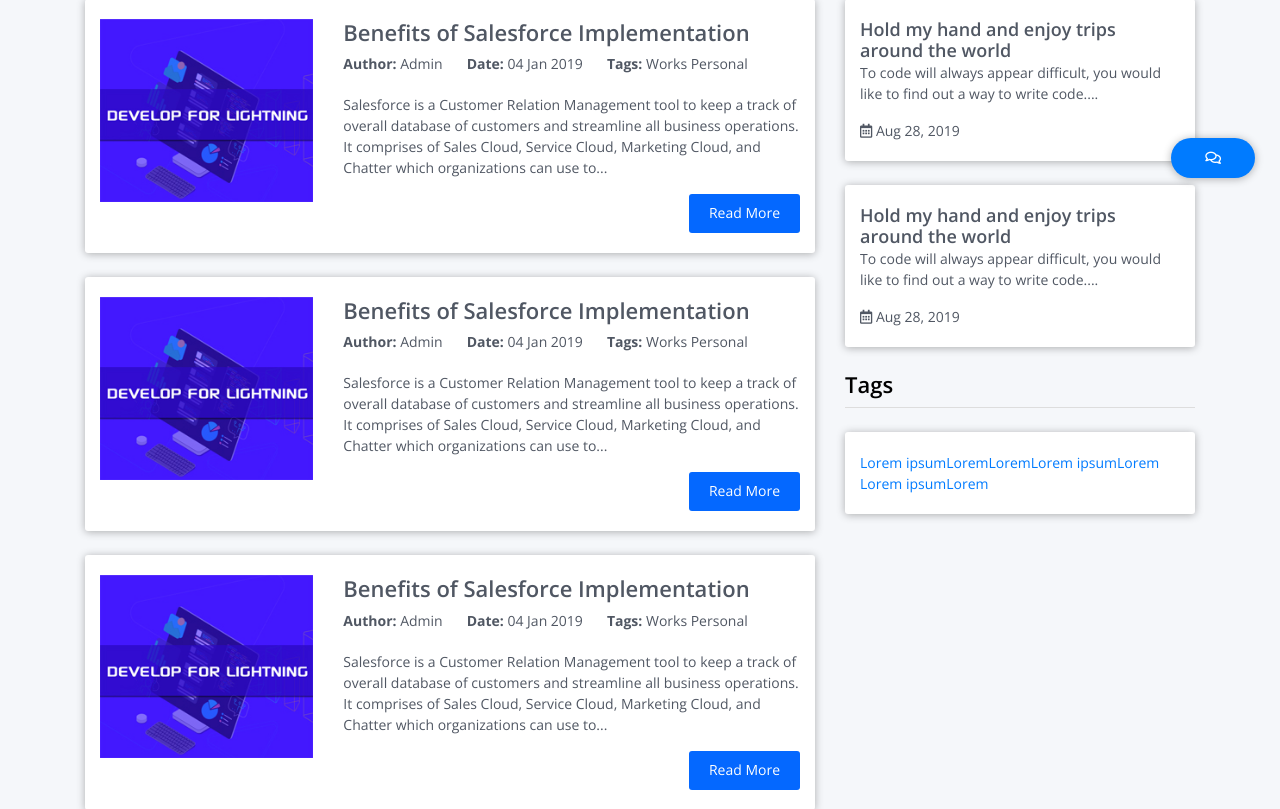
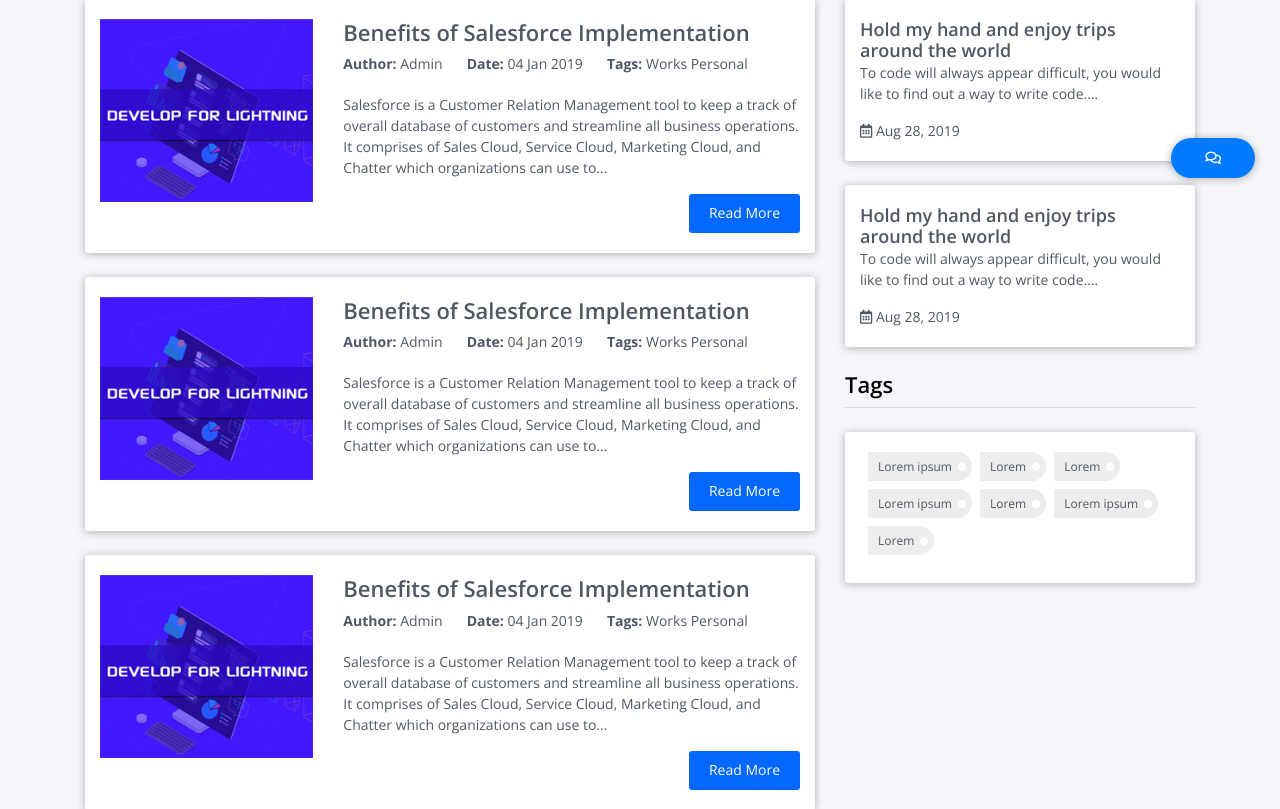
Before and after one commit to dushyantdk/mindclouds, a PHP site: page /blog-listing.html in a window 1280 px wide. Shown: the part 592-1401 px from the top of the page. Run offline with PHP 8.4, Linux system fonts and the light colour scheme; some libraries are stand-ins or nearby versions.

Commit message:
Add files via upload

```diff
--- a/css/custom.css
+++ b/css/custom.css
@@ -1389,6 +1389,27 @@
     float: right;
 }
 
+.blog-list a.tags {
+    background:#ededed;
+    padding: 8px 20px 8px 10px;
+    border-radius: 0 20px 20px 0;
+    position: relative;
+    color: #505763;
+    font-size: 12px;
+    line-height: 13px;
+    margin: 0 0 8px 8px;
+}
+
+.blog-list a.tags::after {
+    position: absolute;
+    content: '';
+    width: 8px;
+    height: 8px;
+    background: #fff;
+    border-radius: 50%;
+    top: 11px;
+    right: 6px;
+}
 /********************************   RESONSIVE CSS START      ********************************************/
 
 
```
